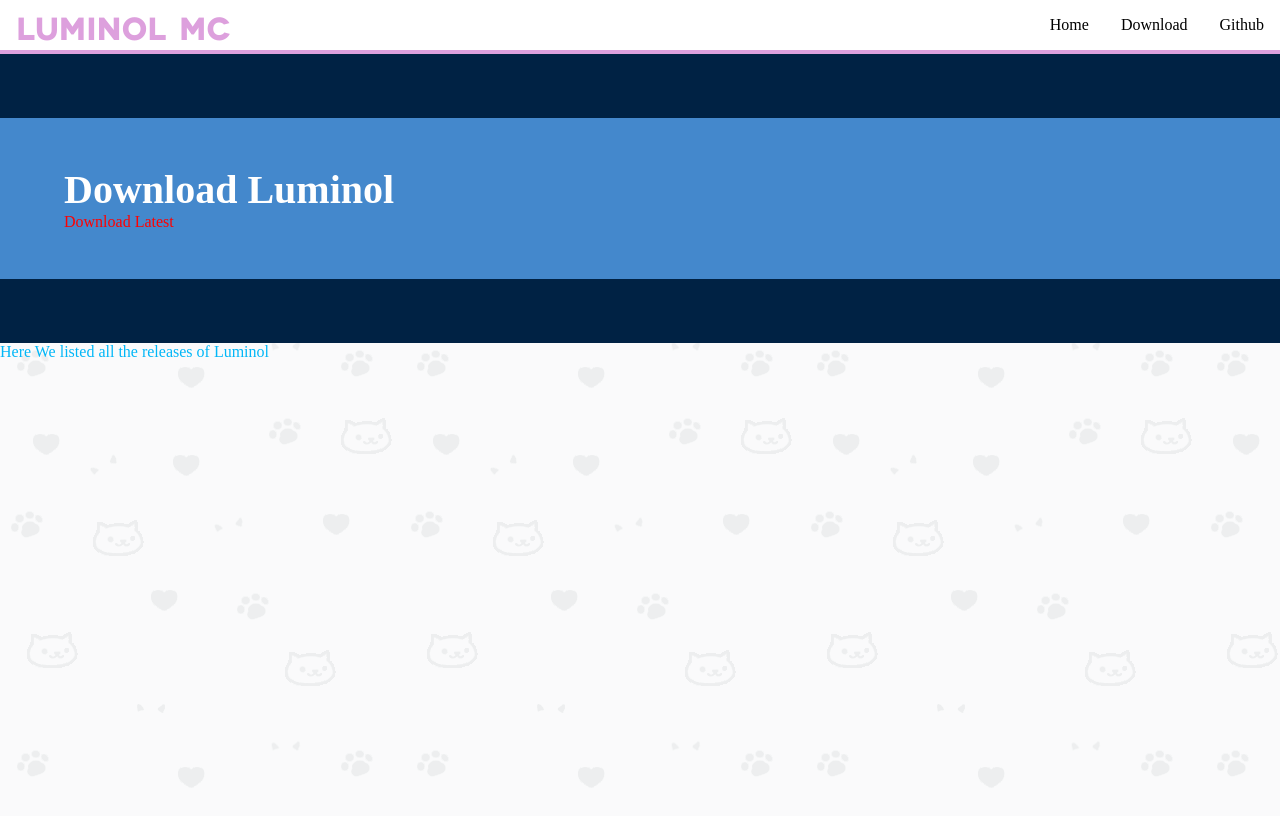
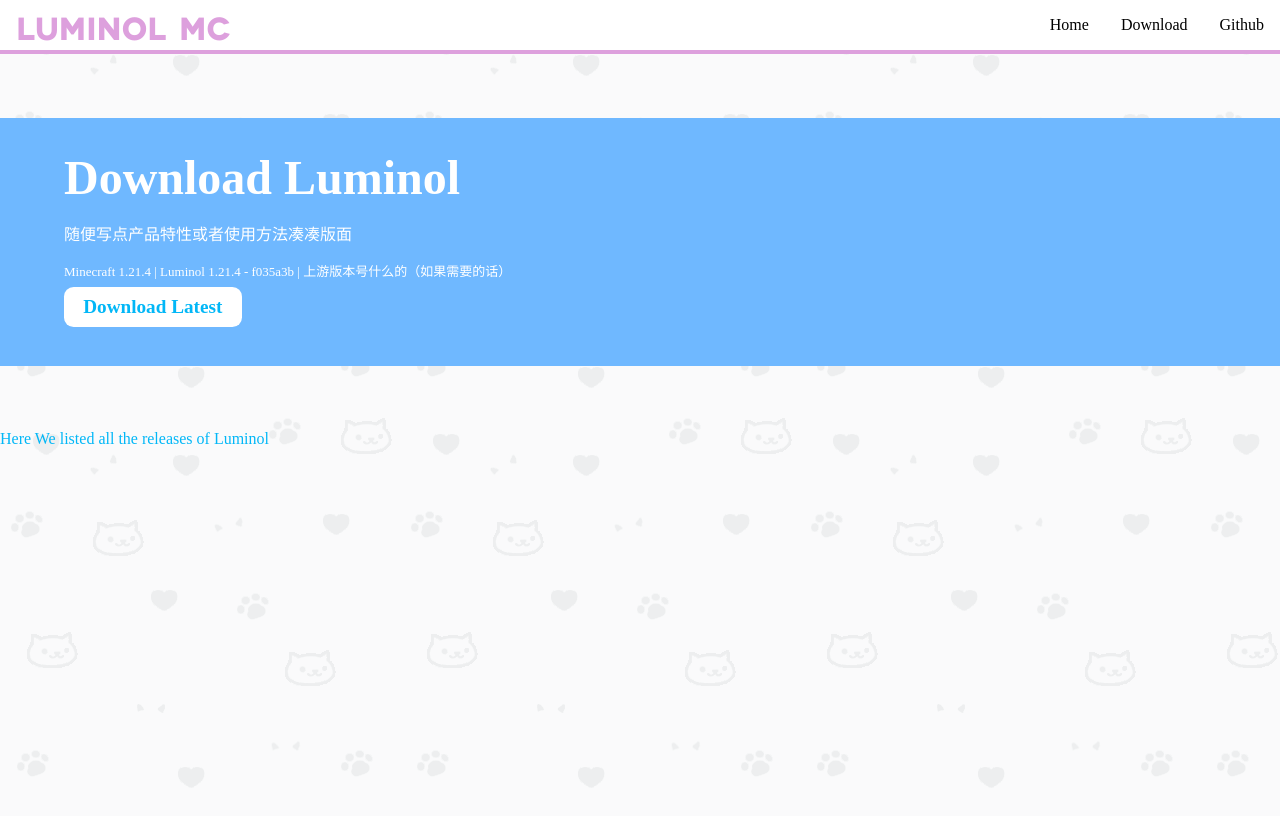
Before and after one commit to LuminolMC/WebSiteV0, a plain HTML site: page download.html in a window 1280 px wide. Shown: the top 816 px of the page. Drawn offline with Linux system fonts and the light colour scheme; a web font is replaced by a local one.

Commit message:
完成了，文案需要填补一下；还不够完美，再多到处抄抄吧

```diff
--- a/download.html
+++ b/download.html
@@ -55,13 +55,20 @@
     <!-- Main Content -->
     <div class="wrap">
         <div class="main">
-            <div style="background:#024;padding:4em 0;">
-            <div style="padding:3em 4em;background: #48c;">
-                <div style="font-size: 250%;font-weight: bold;color:white">
+            <div style="/*background:url('./image/download_bg.svg');*/padding:4em 0;">
+                <div style="padding:2em 4em;background: #6fb8ff;">
+                    <div style="font-size: 300%;font-weight: bold;color:white;">
                         Download Luminol
                     </div>
-                <a href="https://github.com/LuminolMC/Luminol/releases/latest/download/luminol-1.21.4-paperclip.jar"
-                style="color: red">Download Latest</a>
+                    <p style="color:white">随便写点产品特性或者使用方法凑凑版面</p>
+                    <p style="color:white;font-size: small;">Minecraft 1.21.4 | Luminol 1.21.4 - f035a3b |
+                        上游版本号什么的（如果需要的话）</p>
+                    <p><a href="https://github.com/LuminolMC/Luminol/releases/latest/download/luminol-1.21.4-paperclip.jar"
+                            style="background: white;
+                        font-size: larger;
+                        padding: 0.45em 1em 0.5em 1em;
+                        font-weight: bold;
+                        border-radius: 0.5em;">Download Latest</a></p>
                 </div>
             </div>
             <a>Here We listed all the releases of Luminol</a><br>
```
Also changed, not shown: image/download_bg.svg (added). Lines whose indentation alone changed are shown as unchanged.
